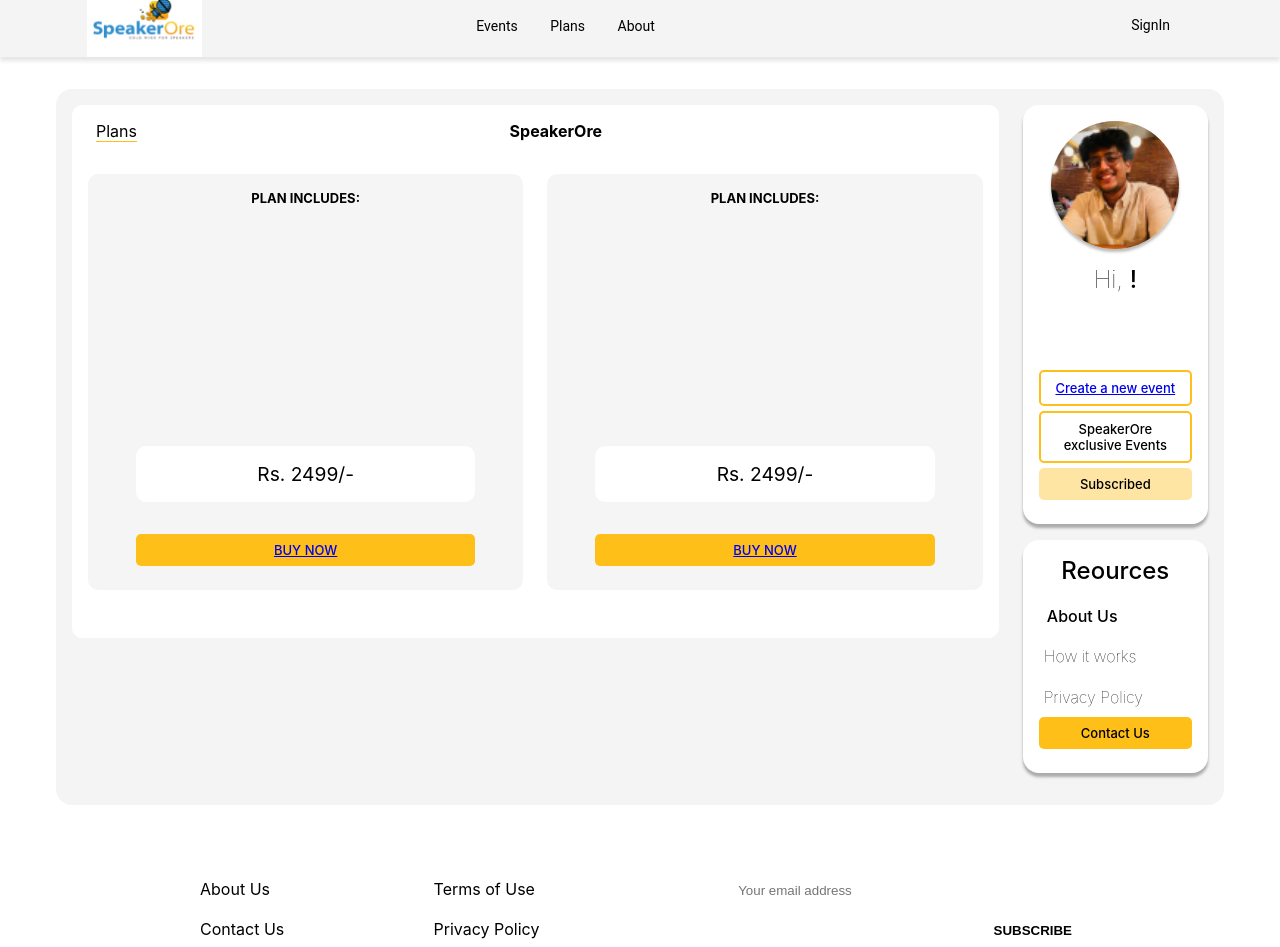
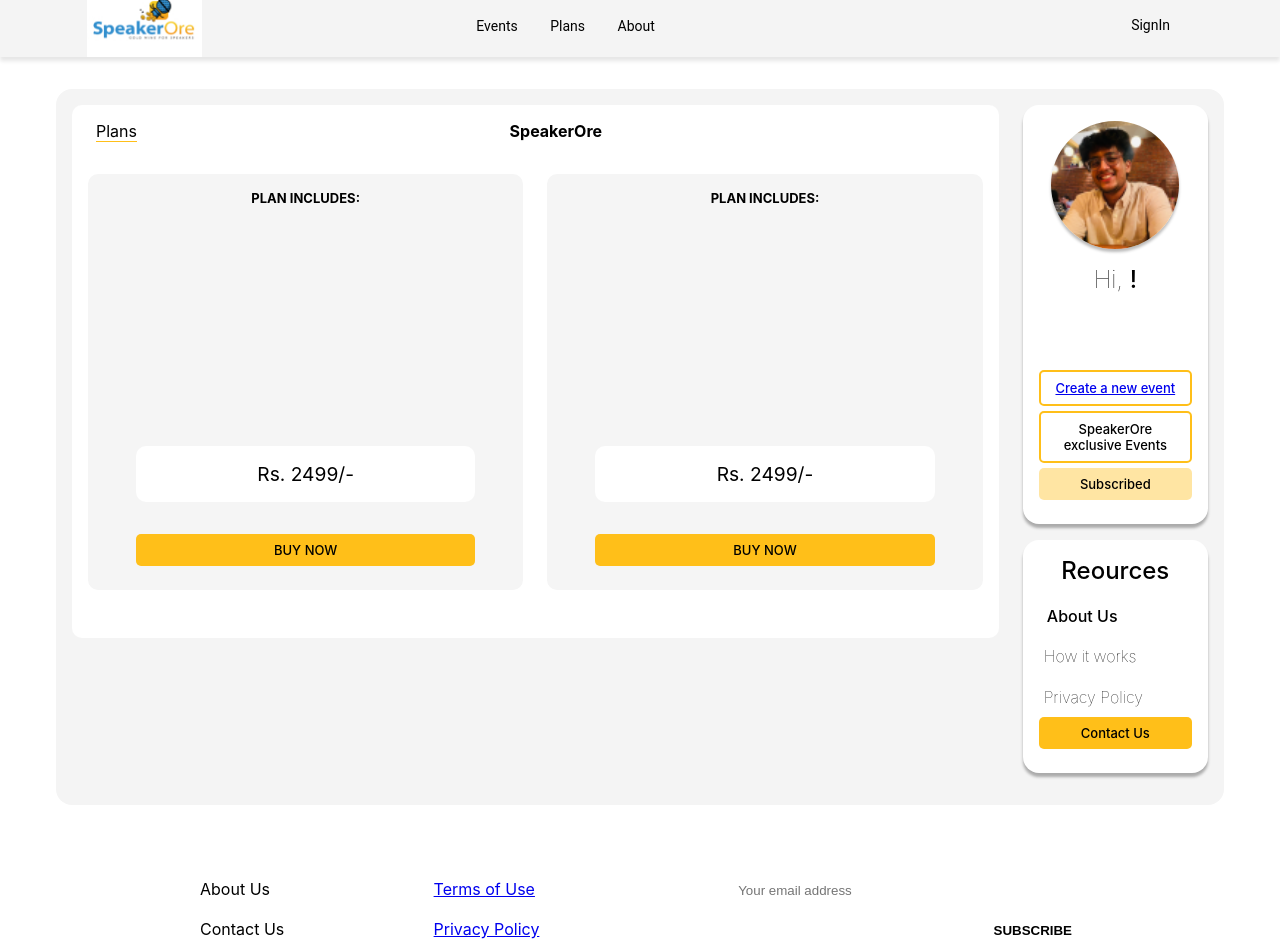
Before and after one commit to CodeAstronautic/speaker_frontend, a React (Create React App) app: page /subplan in a window 1280 px wide. Shown: the top 947 px of the page. Built offline with nearby package versions, Linux system fonts and the light colour scheme; no server answers.

Commit message:
added rozzar pay

```diff
--- a/src/components/Addeventpage.js
+++ b/src/components/Addeventpage.js
@@ -252,7 +252,7 @@
                       <input
                         type="checkbox"
                         style={{ position: "initial" }}
-                        class="apply1"
+                        className="apply1"
                         name="apply1"
                         value={isExclusive}
                         onChange={(e) => setisExclusive(e.target.value)}
--- a/src/components/Eventpage.js
+++ b/src/components/Eventpage.js
@@ -46,7 +46,7 @@
                 onChange={(e) => setSearch(e.target.value)}
               />
               <button type="submit">
-                <i class="fa fa-search"></i>
+                <i className="fa fa-search"></i>
               </button>
             </div>
             <div className="stu-right">
--- a/src/components/Footer.js
+++ b/src/components/Footer.js
@@ -13,8 +13,10 @@
           <li>Plans</li>
         </ul>
         <ul className="secondcolumn">
-          <li>Terms of Use</li>
-          <li>Privacy Policy</li>
+          <li><a href="/terms">
+            Terms of Use</a></li>
+          <li><a href="/privacy">
+            Privacy Policy</a></li>
           <li>FAQ</li>
           <li>Help</li>
         </ul>
@@ -35,10 +37,10 @@
             Subscribing to SpeakerOre unlocks unlimited events.{" "}
           </li>
           <li className="fc10">
-            <span><BsFacebook/></span>
-            <span><BsInstagram/></span>
-            <span><BsLinkedin/></span>
-            <span><BsYoutube/></span>
+            <span><BsFacebook /></span>
+            <span><BsInstagram /></span>
+            <span><BsLinkedin /></span>
+            <span><BsYoutube /></span>
           </li>
           <li>Social Handles</li>
         </ul>
--- a/src/components/Moderator/ModeratorDummy1.js
+++ b/src/components/Moderator/ModeratorDummy1.js
@@ -560,7 +560,7 @@
                     <input
                       type="checkbox"
                       style={{ position: "initial" }}
-                      class="apply1"
+                      className="apply1"
                       name="apply1"
                     />
                     <div className="conu-text">
--- a/src/components/Moderator/ModeratorDummy3.js
+++ b/src/components/Moderator/ModeratorDummy3.js
@@ -830,7 +830,7 @@
                     <input
                       type="checkbox"
                       style={{ position: "initial" }}
-                      class="apply1"
+                      className="apply1"
                       name="apply1"
                     />
                     <div className="conu-text">
--- a/src/components/Moderator/ModeratorDummy4.js
+++ b/src/components/Moderator/ModeratorDummy4.js
@@ -83,7 +83,7 @@
                       left: "-0.7rem",
                     }}
                   >
-                    <i class="fa fa-search"></i>
+                    <i className="fa fa-search"></i>
                   </button>
                 </div>
                 <div className="stl-child">
--- a/src/components/ModeratorProfile.js
+++ b/src/components/ModeratorProfile.js
@@ -248,7 +248,7 @@
                 </div>
                 <div className="confirmation">
                   <div className="con-upper">
-                  <input type="checkbox" style={{position:'initial'}} class="apply1" name="apply1"/>
+                  <input type="checkbox" style={{position:'initial'}} className="apply1" name="apply1"/>
                   <div className="conu-text">
                   <h4>Apply for SpeakerOre Exclusive</h4>
                   <span>Events only for SpeakerOre subscribers. All the speaker in these events will be selected among speakers or members.</span>
--- a/src/components/SingleEventPageExclusive.js
+++ b/src/components/SingleEventPageExclusive.js
@@ -221,7 +221,7 @@
                   <input
                     type="checkbox"
                     style={{ position: "initial" }}
-                    class="apply1"
+                    className="apply1"
                     name="apply1"
                   />
                   <div className="conu-text">
--- a/src/components/SubPlan.js
+++ b/src/components/SubPlan.js
@@ -1,36 +1,103 @@
-import React from "react";
+import axios from "axios";
+import React, { useEffect, useState } from "react";
+import { useNavigate } from "react-router-dom";
 import LoggedInSidebar from "./accountSide/LoggedInSidebar";
 import "./css/subPlan.css";
+function loadScript(src) {
+    return new Promise((resolve) => {
+        const script = document.createElement("script");
+        script.src = src;
+        script.onload = () => {
+            resolve(true);
+        };
+        script.onerror = () => {
+            resolve(false);
+        };
+        document.body.appendChild(script);
+    });
+}
 
 const SubPlan = () => {
+    const navigate = useNavigate()
+    const [datas, setDatas] = useState('')
+    // const handlePayment = () => {
+    //     axios
+    //         .post(`${process.env.REACT_APP_URL}/payment`, {
+    //             currency: "IN",
+    //             amount: "12000",
+    //         }, {
+    //             headers: {
+    //                 Authorization: 'Bearer eyJhbGciOiJIUzI1NiIsInR5cCI6IkpXVCJ9.eyJwcm92aWRlciI6IkdPT0dMRSIsImlkIjoxNiwiaWF0IjoxNjQ2MDY1MzQ4fQ.xC1nUV5374lg8onfUMevuCb-w4262LhWXPRI8zPwwlo'
+    //             }
+    //         }).then((Data) => {
+    //             // loadScript("https://checkout.razorpay.com/v1/checkout.js");
+    //             console.log(Data);
+    //         })
+    //         .catch((err) => {
+    //             console.log(err);
+    //         });
+    // };
+    async function showRazorpay() {
+        const res = await loadScript(
+            "https://checkout.razorpay.com/v1/checkout.js"
+        );
+
+        if (!res) {
+            alert("Razorpay SDK failed to load. Are you online?");
+            return;
+        }
+
+        const data = await axios.post(`${process.env.REACT_APP_URL}/payment`, {
+            currency: "IN",
+            amount: "12000",
+        }, {
+            headers: {
+                Authorization: 'Bearer eyJhbGciOiJIUzI1NiIsInR5cCI6IkpXVCJ9.eyJwcm92aWRlciI6IkdPT0dMRSIsImlkIjoxNiwiaWF0IjoxNjQ2MDY1MzQ4fQ.xC1nUV5374lg8onfUMevuCb-w4262LhWXPRI8zPwwlo'
+            }
+        }).then((t) => setDatas(t?.data?.order_id));
+        const options = {
+            key: "rzp_test_JKlI55UIjlPhVg",
+            currency: 'INR',
+            amount: 2499 * 100,
+            order_id: datas,
+            handler: function (response) {
+                alert("Transaction successful", response);
+                navigate("/events")
+            },
+        };
+        const paymentObject = new window.Razorpay(options);
+        paymentObject.open();
+    }
     return (
         <>
             <div className="ep-parent">
                 <div className="ep-left">
                     <div className="epl-heading subplan-heading">
-                        <p style={{ borderBottom: '1px solid rgba(255, 191, 25, 1)' }}>Plans</p>
-                        <p style={{ fontWeight: 'bolder' }}>SpeakerOre</p>
+                        <p style={{ borderBottom: "1px solid rgba(255, 191, 25, 1)" }}>
+                            Plans
+                        </p>
+                        <p style={{ fontWeight: "bolder" }}>SpeakerOre</p>
                     </div>
                     <div className="plan-container">
-
                         <div className="plan-card">
                             <p>PLAN INCLUDES:</p>
-                            <div style={{ height: '15rem' }}></div>
+                            <div style={{ height: "15rem" }}></div>
                             <p>Rs. 2499/-</p>
-                            <div className="eprbtn1"><a href="/events">
+                            <div className="eprbtn1" onClick={showRazorpay}>
                                 BUY NOW
-                            </a></div>
+                            </div>
                         </div>
                         <div className="plan-card">
                             <p>PLAN INCLUDES:</p>
-                            <div style={{ height: '15rem' }}></div>
+                            <div style={{ height: "15rem" }}></div>
                             <p>Rs. 2499/-</p>
-                            <div className="eprbtn1"><a href="/events">BUY NOW  </a></div>
+                            <div className="eprbtn1" onClick={showRazorpay}>
+                                BUY NOW{" "}
+                            </div>
                         </div>
                     </div>
-
                 </div>
-             <LoggedInSidebar />
+                <LoggedInSidebar />
             </div>
         </>
     );
```
